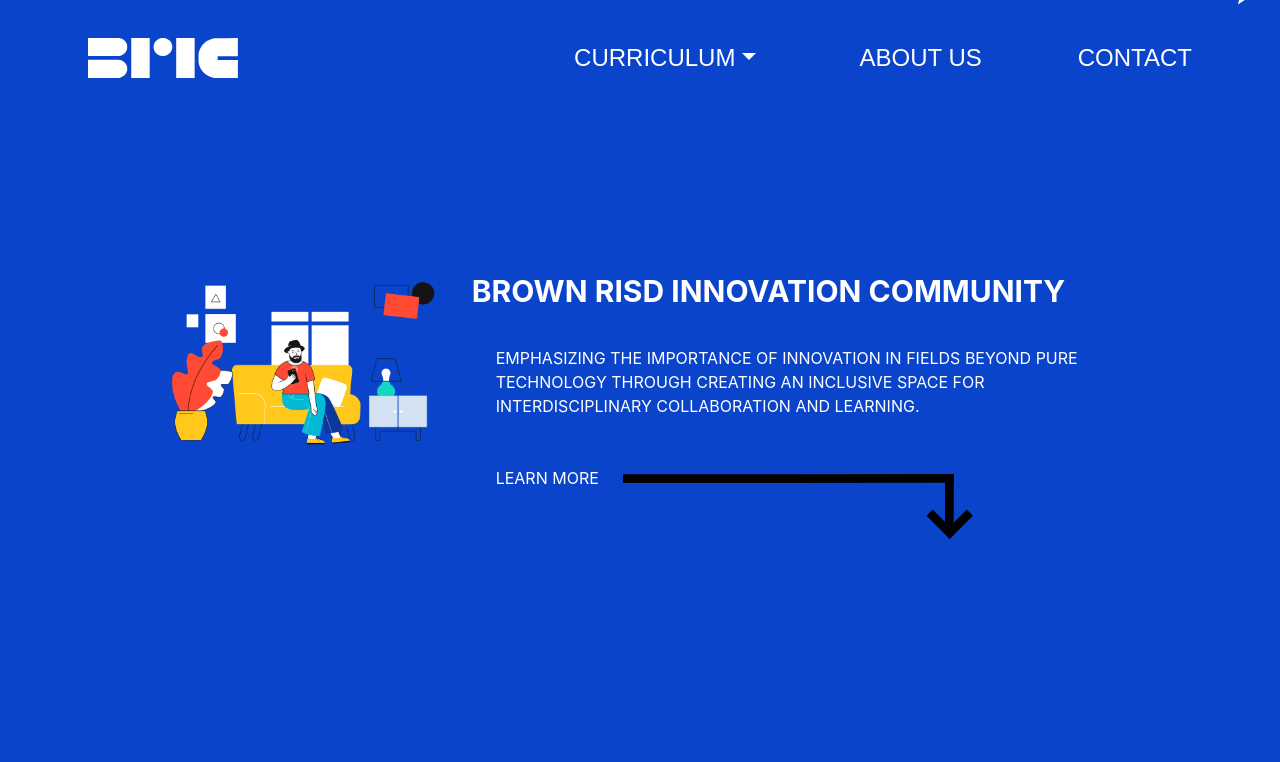
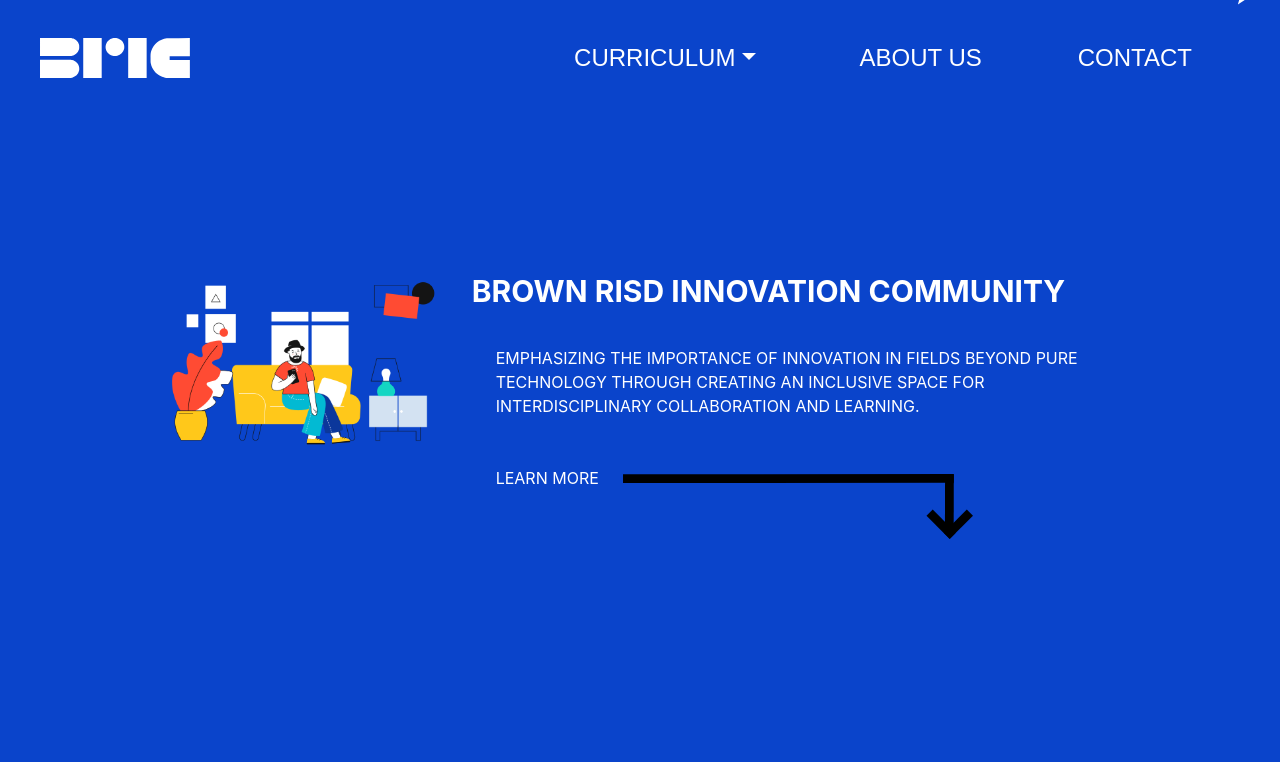
Before and after one commit to Brown-RISD-Innovation-Community/Brown-RISD-Innovation-Community.github.io, a React (Create React App) app: page / in a window 1280 px wide. Shown: the top 762 px of the page. Built offline with nearby package versions, Linux system fonts and the light colour scheme.

Commit message:
Responsibe navbar

```diff
--- a/src/components/NavigationBar/index.js
+++ b/src/components/NavigationBar/index.js
@@ -16,7 +16,7 @@
   return (
     <div className="p-4" style={{ color: "white" }}>
       <Navbar style={{ display: "flex" }} expand="lg">
-        <Navbar.Brand href="/" className="ml-5">
+        <Navbar.Brand href="/" className="m-auto">
           <img style={{ width: "150px" }} src={Logo} alt="BRIC Default Logo" />
         </Navbar.Brand>
         <Navbar.Toggle aria-controls="basic-navbar-nav" />
```
